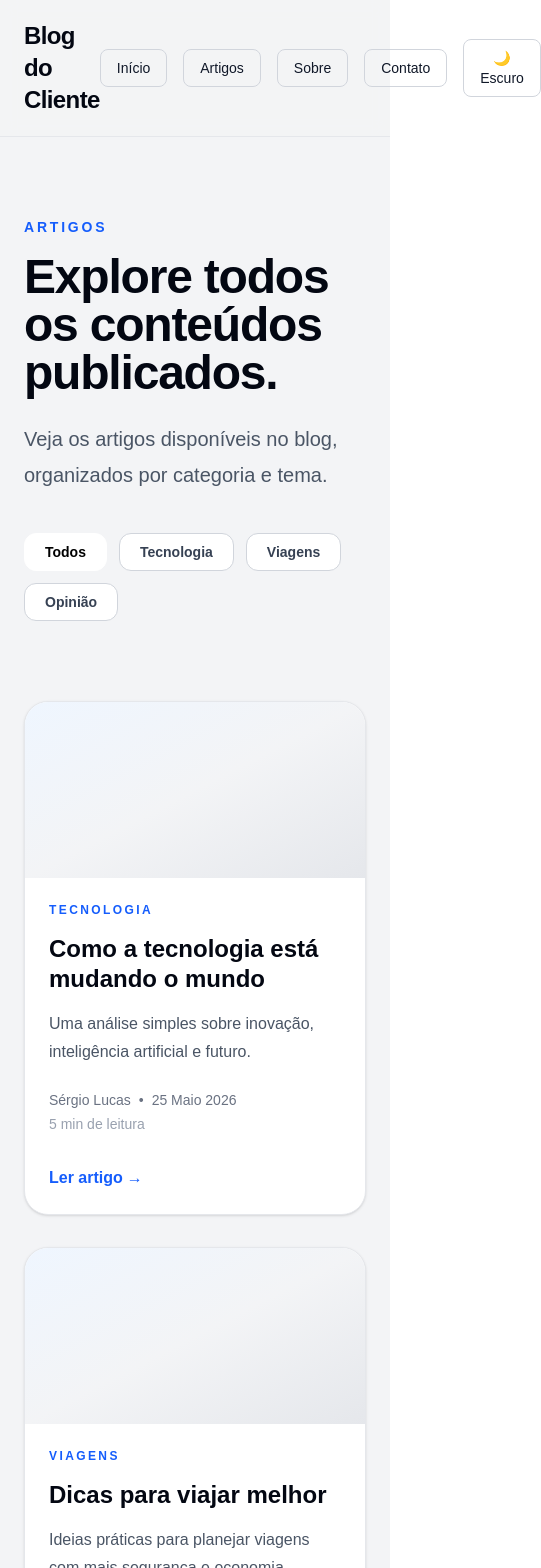
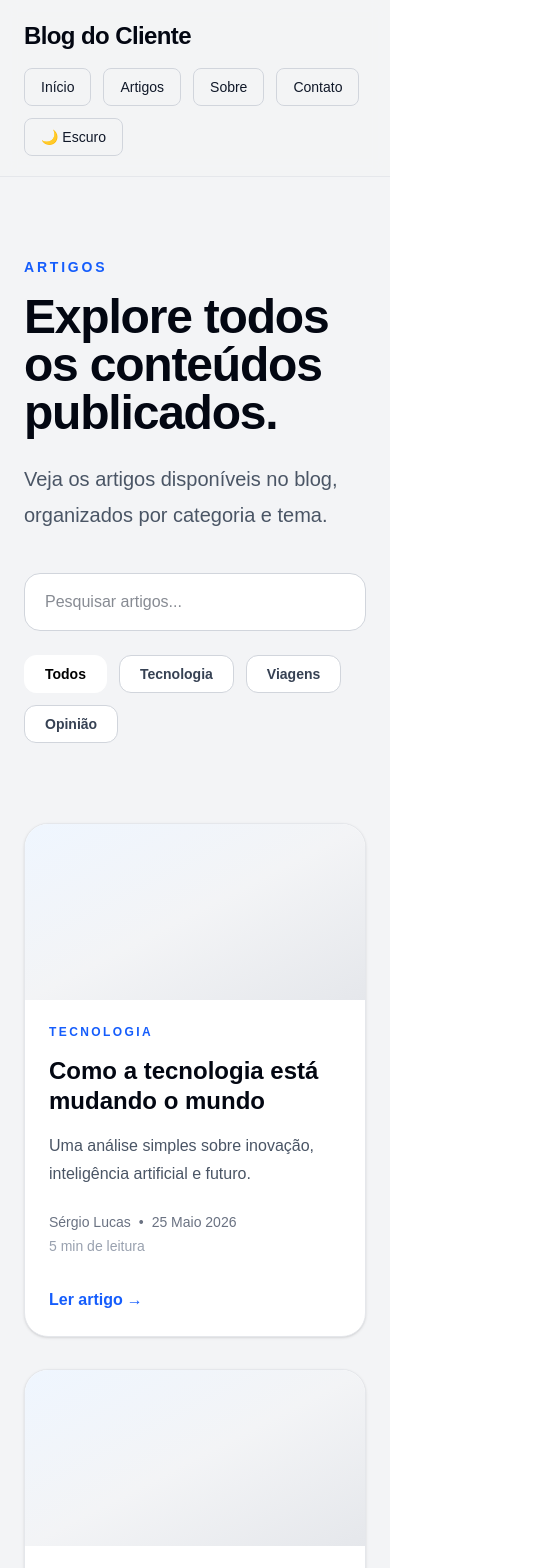
Before and after one commit to Sluquinhas/blog-cliente, a Next.js app: page /artigos in a window 390 px wide. Shown: the top 1568 px of the page, 541 px wide, since content can reach past the window. Built offline with nearby package versions, Linux system fonts and the light colour scheme.

Commit message:
busca de artigos e melhorias responsivas

```diff
--- a/app/artigos/page.tsx
+++ b/app/artigos/page.tsx
@@ -11,11 +11,19 @@ const categorias = ["Todos", "Tecnologia", "Viagens", "Opinião"];
 
 export default function ArtigosPage() {
   const [categoriaAtiva, setCategoriaAtiva] = useState("Todos");
+  const [busca, setBusca] = useState("");
 
-  const artigosFiltrados =
-    categoriaAtiva === "Todos"
-      ? artigos
-      : artigos.filter((artigo) => artigo.categoria === categoriaAtiva);
+  const artigosFiltrados = artigos.filter((artigo) => {
+    const correspondeCategoria =
+      categoriaAtiva === "Todos" || artigo.categoria === categoriaAtiva;
+
+    const correspondeBusca =
+      artigo.titulo.toLowerCase().includes(busca.toLowerCase()) ||
+      artigo.resumo.toLowerCase().includes(busca.toLowerCase()) ||
+      artigo.categoria.toLowerCase().includes(busca.toLowerCase());
+
+    return correspondeCategoria && correspondeBusca;
+  });
 
   return (
     <main className="min-h-screen bg-gray-100 text-gray-900 transition-colors dark:bg-gray-950 dark:text-white">
@@ -34,7 +42,17 @@ export default function ArtigosPage() {
           Veja os artigos disponíveis no blog, organizados por categoria e tema.
         </p>
 
-        <div className="mt-10 flex flex-wrap gap-3">
+        <div className="mt-10">
+          <input
+            type="text"
+            value={busca}
+            onChange={(event) => setBusca(event.target.value)}
+            placeholder="Pesquisar artigos..."
+            className="w-full max-w-xl rounded-2xl border border-gray-300 bg-white px-5 py-4 text-gray-900 outline-none transition focus:border-blue-600 dark:border-gray-700 dark:bg-gray-900 dark:text-white"
+          />
+        </div>
+
+        <div className="mt-6 flex flex-wrap gap-3">
           {categorias.map((categoria) => (
             <button
               key={categoria}
@@ -51,7 +69,9 @@ export default function ArtigosPage() {
         </div>
       </section>
 
-      <section className="mx-auto grid max-w-6xl gap-8 px-6 pb-24 md:grid-cols-3">
+      <section className="mx-auto max-w-6xl px-6 pb-24">
+  {artigosFiltrados.length > 0 ? (
+    <div className="grid gap-8 md:grid-cols-3">
       {artigosFiltrados.map((artigo) => (
         <ArticleCard
           key={artigo.slug}
@@ -64,6 +84,18 @@ export default function ArtigosPage() {
           tempoLeitura={artigo.tempoLeitura}
         />
       ))}
+    </div>
+  ) : (
+    <div className="rounded-3xl border border-gray-200 bg-white p-10 text-center shadow-sm dark:border-gray-800 dark:bg-gray-900">
+      <h2 className="text-2xl font-bold text-gray-950 dark:text-white">
+        Nenhum artigo encontrado
+      </h2>
+
+      <p className="mt-3 text-gray-600 dark:text-gray-400">
+        Tente buscar por outro termo ou selecionar outra categoria.
+      </p>
+    </div>
+  )}
 </section>
 
       <Footer />
--- a/app/components/ArticleCard.tsx
+++ b/app/components/ArticleCard.tsx
@@ -20,8 +20,12 @@ export default function ArticleCard({
   tempoLeitura,
 }: Props) {
   return (
-    <article className="group flex h-full flex-col overflow-hidden rounded-3xl border border-gray-200 bg-white shadow-sm transition duration-300 hover:-translate-y-2 hover:shadow-2xl dark:border-gray-800 dark:bg-gray-900">
-      <div className="h-44 bg-gradient-to-br from-blue-50 via-gray-100 to-gray-200 dark:from-gray-800 dark:via-gray-900 dark:to-gray-950" />
+    <Link
+      href={`/artigos/${slug}`}
+      className="group block h-full rounded-3xl focus:outline-none focus:ring-2 focus:ring-blue-600 focus:ring-offset-2 dark:focus:ring-offset-gray-950"
+    >
+      <article className="flex h-full flex-col overflow-hidden rounded-3xl border border-gray-200 bg-white shadow-sm transition-all duration-300 ease-out group-hover:-translate-y-2 group-hover:scale-[1.01] group-hover:shadow-2xl dark:border-gray-800 dark:bg-gray-900">
+        <div className="h-44 bg-gradient-to-br from-blue-50 via-gray-100 to-gray-200 transition-transform duration-300 group-hover:scale-105 dark:from-gray-800 dark:via-gray-900 dark:to-gray-950" />
 
         <div className="flex flex-1 flex-col p-6">
           <p className="text-xs font-bold uppercase tracking-[0.2em] text-blue-600">
@@ -46,13 +50,11 @@ export default function ArticleCard({
             {tempoLeitura}
           </p>
 
-        <Link
-          href={`/artigos/${slug}`}
-          className="mt-auto inline-flex items-center pt-8 font-bold text-blue-600 transition hover:gap-2 hover:text-blue-700"
-        >
+          <span className="mt-auto inline-flex items-center pt-8 font-bold text-blue-600 transition-all duration-300 group-hover:translate-x-1 group-hover:text-blue-700">
             Ler artigo <span className="ml-1">→</span>
-        </Link>
+          </span>
         </div>
       </article>
+    </Link>
   );
 }
--- a/app/components/Navbar.tsx
+++ b/app/components/Navbar.tsx
@@ -4,8 +4,7 @@ import ThemeToggle from "./ThemeToggle";
 export default function Navbar() {
   return (
     <header className="sticky top-0 z-50 border-b border-gray-200 bg-gray-100/80 backdrop-blur transition-colors dark:border-gray-800 dark:bg-gray-950/80">
-      <div className="mx-auto flex max-w-6xl items-center justify-between px-6 py-5">
-
+      <div className="mx-auto flex max-w-6xl flex-col gap-4 px-6 py-5 md:flex-row md:items-center md:justify-between">
         <Link
           href="/"
           className="text-2xl font-black tracking-tight text-gray-950 transition-colors dark:text-white"
@@ -13,8 +12,7 @@ export default function Navbar() {
           Blog do Cliente
         </Link>
 
-        <nav className="flex items-center gap-4 text-sm font-medium">
-
+        <nav className="flex flex-wrap items-center gap-3 text-sm font-medium md:gap-4">
           <Link
             href="/"
             className="rounded-lg border border-gray-300 px-4 py-2 transition hover:bg-white hover:text-black dark:border-gray-700 dark:text-gray-200 dark:hover:bg-gray-800 dark:hover:text-white"
@@ -44,7 +42,6 @@ export default function Navbar() {
           </Link>
 
           <ThemeToggle />
-
         </nav>
       </div>
     </header>
```
Lines whose indentation alone changed are shown as unchanged.
